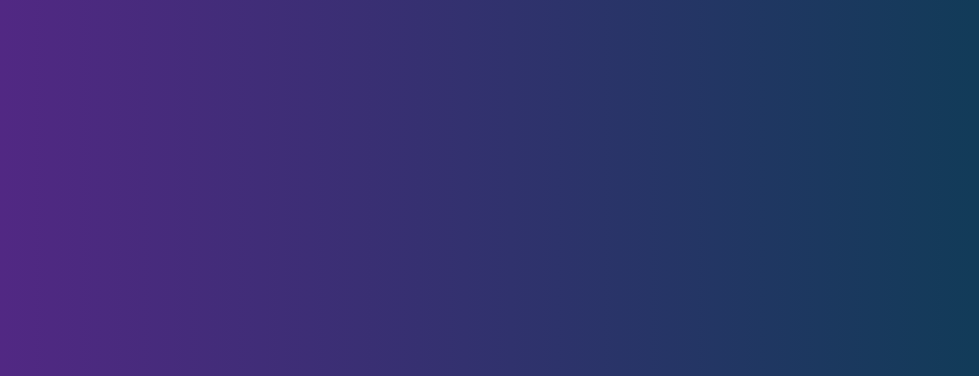
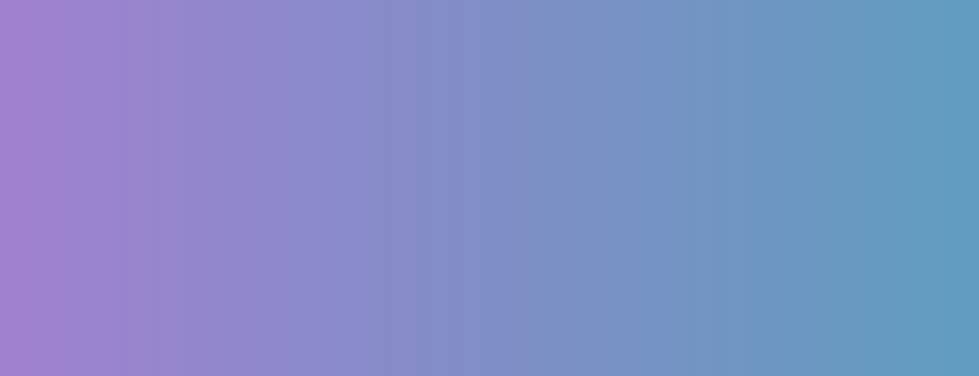
Before and after one commit to 0xsudo/nginx-devops-project, a plain HTML site: page nginx/static-web/index.html in a window 1280 px wide. Shown: the top 376 px of the page, without its empty margins (152-1131 px from the left). Drawn offline with Linux system fonts and the light colour scheme.

```diff
--- a/nginx/static-web/index.css
+++ b/nginx/static-web/index.css
@@ -1,7 +1,7 @@
 body {
     margin:0;
     font-family: Arial, Helvetica, sans-serif;
-    background: linear-gradient(to right, #5b258a, #083e52);
+    background: linear-gradient(to right, #7e38bba8, #2988aac9);
     color:white;
 }
 
```
Also changed, not shown: 2 other files.
